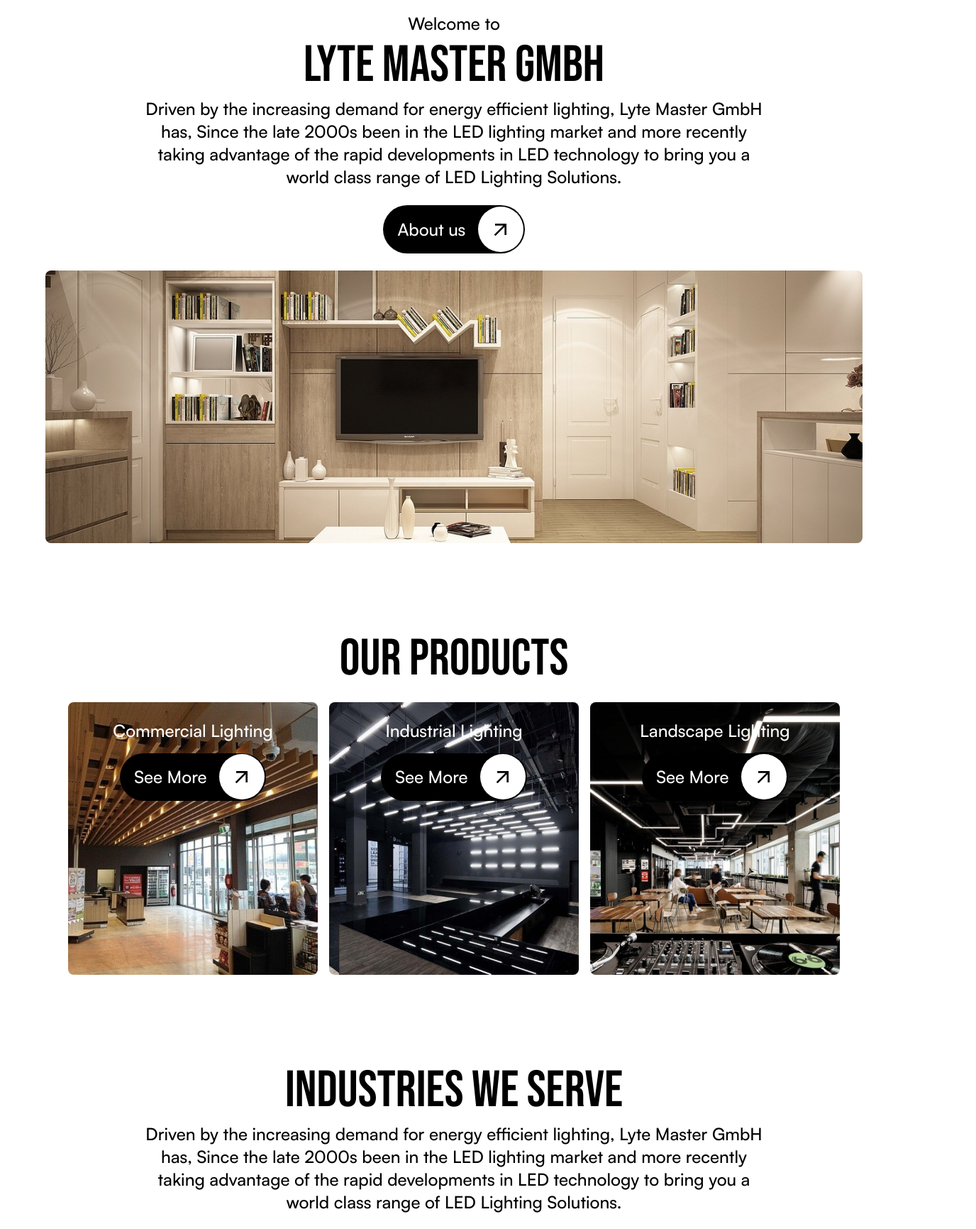
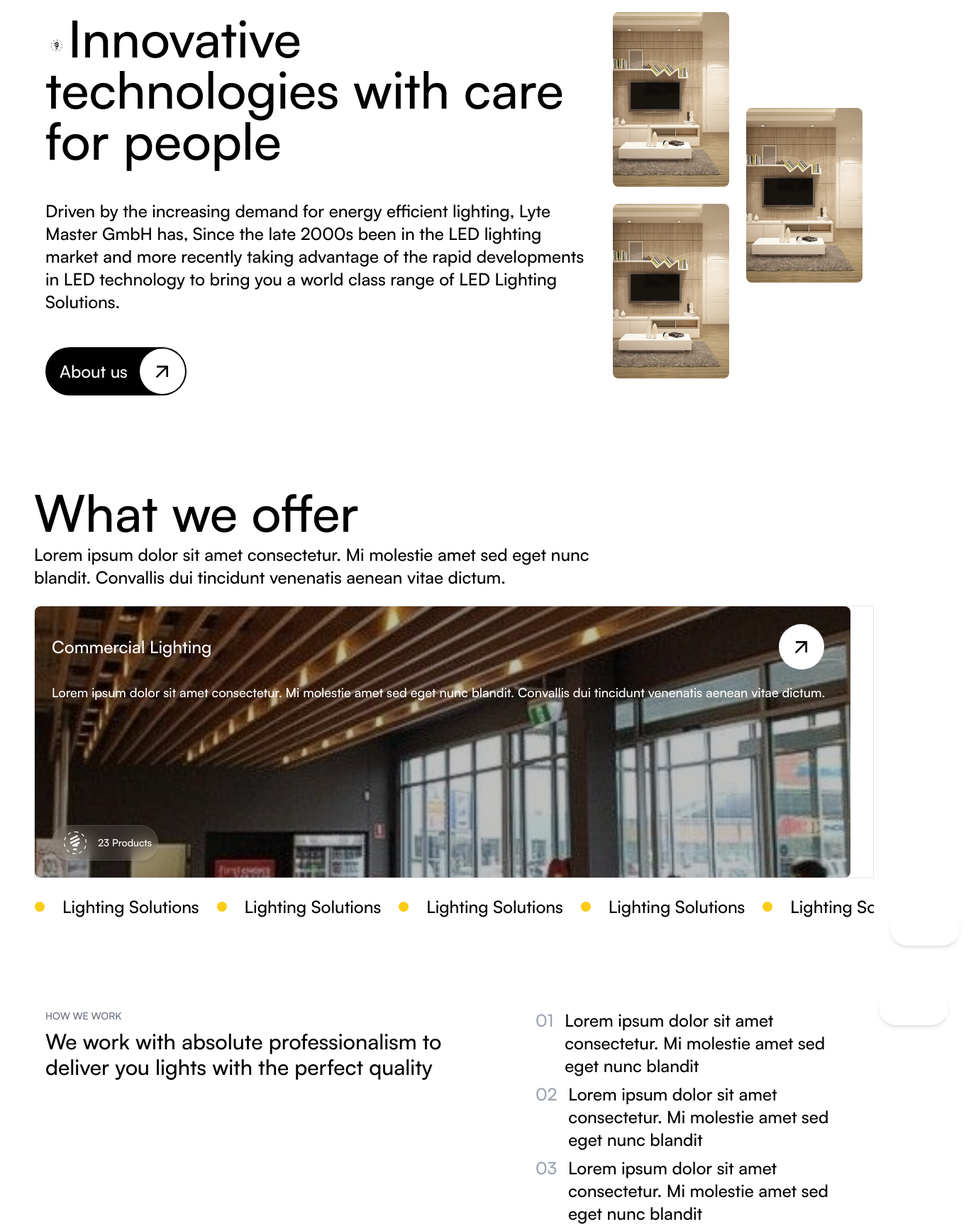
Before and after one commit to goutham-shankar/lytemaster, a Next.js app: page / in a window 1280 px wide. Shown: the part 900-2631 px from the top of the page at 71% size, 1376 px wide, since content can reach past the window. Built offline with nearby package versions, Linux system fonts and the light colour scheme.

Commit message:
update: redesign (responsiveness pending)

```diff
--- a/src/app/page.jsx
+++ b/src/app/page.jsx
@@ -2,28 +2,18 @@
 
 import Image from "next/image";
 import Link from "next/link";
-import { Mail, ArrowRight, BellRing } from "lucide-react";
 import { useState } from "react";
 import CtaButton from "@components/common/ctaButton";
+import { MdOutlineArrowOutward } from "react-icons/md";
+import { VscCircleLargeFilled } from "react-icons/vsc";
+import BentoGrid from "@components/projects/bentoGrid";
 
-/* gmbh placeholder image */
-import gmbhPlaceholder from "@assets/landing/gmbh-placeholder.jpeg";
-
-/* Product thumbnails */
-import industrialLightingThumbnail from "@assets/landing/industrial-lighting-thumbnail.jpeg";
-import commercialLightingThumbnail from "@assets/landing/commercial-lighting-thumbnail.jpeg";
-import landscapeLightingThumbnail from "@assets/landing/landscape-lighting-thumbnail.jpeg";
-
-/* Industries placeholder images */
-import heroPlaceholder from "@assets/landing/hero-placeholder.jpeg";
-import industriesPlaceholder1 from "@assets/landing/industry-placeholder-1.jpeg";
+import { placeholderImages, landingData } from "@assets/placeholders";
 
 /* helper components */
 const SectionTitle = ({ title, className = "" }) => {
   return (
-    <h1
-      className={`${className} text-3xl font-bebasNeue uppercase sm:text-5xl xl:text-7xl`}
-    >
+    <h1 className={`${className} text-xl sm:text-3xl lg:text-5xl xl:text-7xl`}>
       {title}
     </h1>
   );
@@ -31,26 +21,115 @@ const SectionTitle = ({ title, className = "" }) => {
 
 const SectionDescription = ({ description, className = "text-center" }) => {
   return (
-    <p className={`${className} text-xs lg:text-lg xl:text-2xl`}>
+    <p className={`${className} text-xs lg:text-lg xl:text-2xl text-wrap`}>
       {description}
     </p>
   );
 };
 
-const ProductCard = ({ title, cta, thumbnail }) => {
+const ProductsButton = ({ number_of_products, cta }) => {
   return (
-    <div className="relative h-72 flex flex-col items-center gap-2 sm:h-80 sm:flex-1 lg:h-96">
+    <Link
+      href={cta.href}
+      className="px-2 flex items-center gap-2 text-sm text-white rounded-full backdrop-blur-md shadow-md bg-white/10 border border-white/10"
+    >
+      <Image
+        src={"/lightbulb.svg"}
+        alt="lightbulb"
+        width={24}
+        height={24}
+        className="w-12 p-2 inline-block invert"
+      />
+      {number_of_products} {number_of_products > 1 ? "Products" : "Product"}
+    </Link>
+  );
+};
+
+const ProductCard = ({
+  product: {
+    title,
+    description,
+    cta,
+    thumbnail,
+    className,
+    number_of_products,
+    highlight,
+  },
+}) => {
+  return (
+    <div
+      className={`${className} relative w-full h-full flex flex-col items-center gap-2`}
+    >
       <Image
         src={thumbnail}
         alt={title}
-        className="h-full rounded-lg object-cover"
+        className="w-full h-full rounded-lg object-cover brightness-75"
       />
-      <div className="absolute top-0 left-0 w-full py-6 flex flex-col gap-4 justify-center items-center">
-        <h1 className="text-lg text-white text-center xl:text-2xl">{title}</h1>
-        <CtaButton
-          name={cta.text}
-          href={cta.href}
-          className="text-white hover:bg-white hover:text-black"
+      <div className="absolute top-0 left-0 w-full h-full p-6 flex flex-col gap-4 justify-between items-start">
+        <div className="flex flex-col items-start gap-4">
+          <div className="w-full flex justify-between items-center gap-2">
+            <h1 className="text-2xl text-white text-center xl:text-2xl">
+              {title}
+            </h1>
+            {highlight && (
+              <Link href={highlight.href}>
+                <MdOutlineArrowOutward className="w-8 h-8 m-[0.1rem] p-1 bg-white text-black rounded-full sm:w-10 sm:h-10 sm:p-2 xl:w-16 xl:h-16 xl:p-4" />
+              </Link>
+            )}
+          </div>
+          <p className="text-sm text-white xl:text-lg">{description}</p>
+        </div>
+        <ProductsButton number_of_products={number_of_products} cta={cta} />
+      </div>
+    </div>
+  );
+};
+
+const ProductsScroll = ({ products }) => {
+  return (
+    <ul className="w-full flex gap-6 text-2xl overflow-x-auto scrollbar-hide">
+      {products.map((product, index) => (
+        <li key={index} className="flex justify-between items-center gap-6">
+          <VscCircleLargeFilled size={16} className="text-yellow-400" />
+          <span className="text-nowrap">{product.text}</span>
+        </li>
+      ))}
+    </ul>
+  );
+};
+
+const HighlightCard = ({ index, highlight }) => {
+  return (
+    <li className="flex justify-between items-start gap-4 lg:text-xl xl:text-2xl">
+      <span className="text-gray-400">0{index + 1} </span>
+      <p>{highlight.text}</p>
+    </li>
+  );
+};
+
+const AboutImages = ({ images }) => {
+  return (
+    <div className="w-full flex flex-row gap-6">
+      {/* Column with two stacked images */}
+      <div className="w-1/2 flex flex-col gap-6">
+        <Image
+          src={images[0]}
+          alt="LyteMaster GMBH"
+          className="w-full h-auto object-cover aspect-[2/3] rounded-lg"
+        />
+        <Image
+          src={images[1]}
+          alt="LyteMaster GMBH"
+          className="w-full h-auto object-cover aspect-[2/3] rounded-lg"
+        />
+      </div>
+
+      {/* Column with a single smaller image */}
+      <div className="w-1/2 flex items-center">
+        <Image
+          src={images[2]}
+          alt="LyteMaster GMBH"
+          className="w-full h-auto object-cover aspect-[2/3] rounded-lg"
         />
       </div>
     </div>
@@ -65,12 +144,12 @@ const Hero = ({ title, cta }) => {
   return (
     <section className="relative text-white text-center">
       <Image
-        src={heroPlaceholder}
+        src={placeholderImages.hero}
         alt="hero placeholder"
         className="w-full object-cover object-bottom brightness-75"
       />
-      <div className="absolute inset-0 py-16 flex flex-col gap-6 items-center justify-center sm:py-32 xl:py-72">
-        <SectionTitle title={title} className="text-nowrap" />
+      <div className="absolute inset-0 px-8 py-16 flex flex-col gap-6 items-start justify-center sm:px-16 sm:py-32 xl:py-72 xl:gap-10">
+        <SectionTitle title={title} className="text-start text-nowrap" />
         <CtaButton
           name={cta.name}
           href={cta.href}
@@ -81,80 +160,81 @@ const Hero = ({ title, cta }) => {
   );
 };
 
-// LyteMaster GMBH section
-// TODO: Update LyteMaster GMBH placeholder image with a video
+// About section
 const AboutSection = ({ title, description, cta, images }) => {
   return (
     <section
       id="about"
-      className="h-max px-8 py-8 flex flex-col justify-center items-center gap-6 bg-white text-black sm:px-16 sm:py-16"
+      className="h-max px-8 py-8 flex flex-col justify-between items-start gap-8 bg-white text-black sm:px-16 sm:py-16 sm:flex-row"
     >
-      <div className="flex flex-col items-center gap-2 sm:px-16 lg:px-32">
-        <SectionDescription description={"Welcome to"} />
+      <div className="w-full h-full flex flex-col flex-shrink-0 gap-6 sm:w-2/3 sm:gap-8 xl:gap-12">
         <SectionTitle title={title} />
-        <SectionDescription description={description} />
+        <SectionDescription description={description} className="" />
+        <CtaButton name={cta.text} href={cta.href} />
       </div>
-      {/* <CtaButton name={cta.text} href={cta.href} /> */}
-      <CtaButton name={cta.text} href="#" />
-      <Image
-        src={images[0]}
-        alt="LyteMaster GMBH"
-        className="w-full h-72 rounded-lg object-cover sm:h-96"
-      />
+      <AboutImages images={images} />
     </section>
   );
 };
 
-const ProductsSection = ({ title, products }) => {
+const ProductsSection = ({ title, description, products, productsScroll }) => {
   return (
     <section
       id="products"
-      className="h-max px-12 py-8 flex flex-col justify-center items-center gap-6 bg-white text-black sm:px-24 sm:py-16"
+      className="h-max px-12 py-8 flex flex-col justify-center items-center gap-6 bg-white text-black sm:py-16"
     >
-      <div className="flex flex-col items-center gap-2">
+      <div className="flex flex-col items-start gap-2">
         <SectionTitle title={title} />
+        <SectionDescription
+          description={description}
+          className="text-left w-2/3"
+        />
       </div>
-      <div className="h-max flex flex-col items-center gap-4 sm:flex-row">
+      <div className="border w-full h-72 flex flex-col items-center gap-4 sm:flex-row sm:h-80 lg:h-96">
         {products.map((product, index) => (
-          <ProductCard
-            key={index}
-            title={product.title}
-            cta={product.cta}
-            thumbnail={product.thumbnail}
-          />
+          <ProductCard key={index} product={product} />
         ))}
+      </div>
+      <ProductsScroll products={productsScroll} />
+    </section>
+  );
+};
+
+const HowWeWorkSection = ({ title, description, cta, highlights }) => {
+  return (
+    <section
+      id="how-we-work"
+      className="h-max px-8 py-8 flex flex-col justify-between items-start gap-24 bg-white text-black sm:flex-row sm:px-16 sm:py-16 lg:gap-32"
+    >
+      <div className="flex flex-col items-start gap-2 text-center">
+        <h3 className="text-sm uppercase text-gray-500">{title}</h3>
+        <h1 className="text-3xl text-black text-left">{description}</h1>
+      </div>
+      <div className="flex flex-col items-start gap-8">
+        <ul className="flex flex-col justify-center items-center gap-2">
+          {highlights.map((highlight, index) => (
+            <HighlightCard key={index} index={index} highlight={highlight} />
+          ))}
+        </ul>
+        <CtaButton name={cta.text} href={cta.href} />
       </div>
     </section>
   );
 };
 
-const IndustriesSection = ({ title, description, images, cta }) => {
+const RecentWorksSection = ({ title, projects }) => {
   return (
     <section
       id="industries"
-      className="h-max px-8 py-8 flex flex-col justify-center items-center gap-6 bg-white text-black sm:px-16 sm:py-16"
+      className="h-max px-8 py-8 flex flex-col justify-center items-start gap-6 bg-white text-black sm:px-16 sm:py-16"
     >
-      <div className="px-2 flex flex-col items-center gap-2 text-center sm:px-16 lg:px-32">
       <SectionTitle title={title} />
-        <SectionDescription description={description} />
-      </div>
-      <div className="flex flex-col justify-center items-center gap-2 sm:flex-row">
-        {images.map((industry, index) => (
-          <Image
-            key={index}
-            src={industry}
-            alt="Industries"
-            className="aspect-square rounded-lg object-cover flex-1 sm:w-1/12"
-          />
-        ))}
-      </div>
-      {/* <CtaButton name={cta.text} href={cta.href} /> */}
-      <CtaButton name={cta.text} href="#" />
+      <BentoGrid items={projects} />
     </section>
   );
 };
 
-const Newsletter = ({ title, caption, description, cta, disclaimer }) => {
+const Newsletter = ({ title, cta }) => {
   const [email, setEmail] = useState("");
 
   const handleSubmit = (e) => {
@@ -164,59 +244,23 @@ const Newsletter = ({ title, caption, description, cta, disclaimer }) => {
   };
 
   return (
-    <section className="h-max py-8 flex flex-col justify-center items-center gap-6 bg-white text-black sm:px-24 sm:py-16">
-      <SectionTitle title={title} />
-      <div className="container mx-auto px-4 shadow-lg">
-        <div className="max-w-3xl mx-auto">
-          <div className="bg-white rounded-lg overflow-hidden">
-            <div className="grid md:grid-cols-2 gap-0">
-              {/* Left Content */}
-              <div className="bg-white p-8 text-black flex flex-col justify-center border-b sm:border-r sm:border-b-0">
-                <BellRing className="w-12 h-12 mb-6 mx-auto text-black sm:mx-0" />
-                <h2 className="text-xl font-bold mb-4 sm:text-3xl">
-                  {caption}
-                </h2>
-                <div className="w-16 h-0.5 bg-black mb-6"></div>
-                <p className="text-sm text-gray-600 sm:text-md">
-                  {description}
-                </p>
-              </div>
-
-              {/* Right Form */}
-              <div className="p-8 bg-white">
-                <form onSubmit={handleSubmit} className="space-y-6">
-                  <div>
-                    <label className="block text-sm font-medium text-gray-700 mb-2">
-                      Email Address
-                    </label>
-                    <div className="relative">
-                      <Mail className="absolute left-4 top-1/2 transform -translate-y-1/2 text-gray-400 w-5 h-5" />
+    <section className="h-max py-8 flex flex-col justify-center items-center gap-6 bg-white text-black sm:px-24 sm:py-16 lg:gap-12">
+      <div className="w-full p-12 flex flex-col gap-12 bg-amber-300 rounded-2xl">
+        <h1 className="w-2/3 text-2xl font-bold text-black sm:text-3xl">
+          {title}
+        </h1>
+        <div className="w-2/3 flex flex-col justify-start items-end sm:flex-row">
           <input
             type="email"
-                        value={email}
-                        onChange={(e) => setEmail(e.target.value)}
-                        placeholder="Enter your email"
-                        className="w-full pl-12 pr-4 py-3 border-2 border-gray-200 rounded-lg focus:border-black focus:ring-0"
-                        required
+            placeholder="example@example.com"
+            className="flex-[2] px-4 py-2 border-b-2 border-black bg-transparent"
           />
-                    </div>
-                  </div>
-
           <button
             type="submit"
-                    className="w-full bg-black text-white px-6 py-3 rounded-lg font-medium hover:bg-gray-900 transition-colors duration-200 flex items-center justify-center group"
+            className="flex-1 bg-black text-white px-6 py-3 font-medium hover:bg-gray-900 transition-colors duration-200 flex items-center justify-center group"
           >
             {cta.text}
-                    <ArrowRight className="w-4 h-4 ml-2 transform group-hover:translate-x-1 transition-transform" />
           </button>
-
-                  <p className="text-xs text-gray-500 text-center">
-                    {disclaimer}
-                  </p>
-                </form>
-              </div>
-            </div>
-          </div>
         </div>
       </div>
     </section>
@@ -230,129 +274,40 @@ const ContactSection = ({ title, description, cta }) => {
       className="relative h-64 text-white lg:h-96 xl:h-[30rem] transition-transform duration-500"
     >
       <Image
-        src={commercialLightingThumbnail}
+        src={placeholderImages.commercial}
         alt="commercial lighting"
-        className="w-full h-full object-cover object-center brightness-[65%]"
+        className="w-full h-full object-cover object-center brightness-[35%]"
       />
       <div className="absolute inset-0 w-full h-full px-12 py-16 flex flex-col justify-center items-start gap-6 sm:px-24 sm:py-20">
-        <div className="w-full flex flex-col justify-center items-start gap-2 sm:w-2/3 lg:w-1/2">
+        <div className="w-full flex flex-col justify-center items-start gap-2 sm:w-3/5 lg:w-2/3">
           <SectionTitle title={title} />
-          <SectionDescription description={description} className="text-left" />
+          <SectionDescription
+            description={description}
+            className="text-left text-gray-300"
+          />
         </div>
-        <CtaButton
-          name={cta.text}
-          // href={cta.href}
-          href="#"
-          className="text-white border-white hover:bg-white hover:text-black"
-        />
+        <Link
+          href={cta.href}
+          className="px-8 py-2 text-white border border-white rounded-full hover:bg-white hover:text-black xl:text-2xl xl:px-12 xl:py-3"
+        >
+          {cta.text}
+        </Link>
       </div>
     </section>
   );
-};
-
-/* data */
-const heroSectionData = {
-  title: (
-    <>
-      World class range of lighting <br /> solutions
-    </>
-  ),
-  cta: {
-    name: "View More",
-    href: "#", // TODO: Update this link
-  },
-};
-
-const productsSectionData = {
-  title: "Our Products",
-  products: [
-    {
-      title: "Commercial Lighting",
-      cta: {
-        text: "See More",
-        href: "/products/commercial",
-      },
-      thumbnail: commercialLightingThumbnail,
-    },
-    {
-      title: "Industrial Lighting",
-      cta: {
-        text: "See More",
-        href: "/products/industrial",
-      },
-      thumbnail: industrialLightingThumbnail,
-    },
-    {
-      title: "Landscape Lighting",
-      cta: {
-        text: "See More",
-        href: "/products/landscape",
-      },
-      thumbnail: landscapeLightingThumbnail,
-    },
-  ],
-};
-
-const aboutSectionData = {
-  title: "Lyte Master GMBH",
-  description:
-    "Driven by the increasing demand for energy efficient lighting, Lyte Master GmbH has, Since the late 2000s been in the LED lighting market and more recently taking advantage of the rapid developments in LED technology to bring you a world class range of LED Lighting Solutions.",
-  cta: {
-    text: "About us",
-    href: "/about-us",
-  },
-  images: [gmbhPlaceholder],
-};
-
-const industriesSectionData = {
-  title: "Industries we serve",
-  description:
-    "Driven by the increasing demand for energy efficient lighting, Lyte Master GmbH has, Since the late 2000s been in the LED lighting market and more recently taking advantage of the rapid developments in LED technology to bring you a world class range of LED Lighting Solutions.",
-  images: [
-    gmbhPlaceholder,
-    heroPlaceholder,
-    landscapeLightingThumbnail,
-    industriesPlaceholder1,
-  ],
-  cta: {
-    text: "See More",
-    href: "#", // TODO: Update this link
-  },
-};
-
-const newsletterSectionData = {
-  title: "Newsletter",
-  caption: "Stay Illuminated",
-  description:
-    "Join our newsletter and stay updated with the latest news and insights.",
-  cta: {
-    text: "Subscribe",
-    href: "/newsletter",
-  },
-  disclaimer:
-    "By subscribing, you agree to receive our newsletter. You can unsubscribe at any time.",
-};
-
-const contactSectionData = {
-  title: "Would you like to discuss a project?",
-  description:
-    "Driven by the increasing demand for energy efficient lighting, Lyte Master GmbH has, Since the late 2000s been in the LED lighting.",
-  cta: {
-    text: "Contact Us",
-    href: "/contact",
-  },
 };
 
 /* landing page */
 export default function Landing() {
   return (
     <>
-      <Hero {...heroSectionData} />
-      <AboutSection {...aboutSectionData} />
-      <ProductsSection {...productsSectionData} />
-      <IndustriesSection {...industriesSectionData} />
-      <Newsletter {...newsletterSectionData} />
-      <ContactSection {...contactSectionData} />
+      <Hero {...landingData.heroSection} />
+      <AboutSection {...landingData.aboutSection} />
+      <ProductsSection {...landingData.productsSection} />
+      <HowWeWorkSection {...landingData.howWeWorkSection} />
+      <RecentWorksSection {...landingData.recentWorksSection} />
+      <Newsletter {...landingData.newsletterSection} />
+      <ContactSection {...landingData.contactSection} />
     </>
   );
 }
```
Lines whose indentation alone changed are shown as unchanged.
